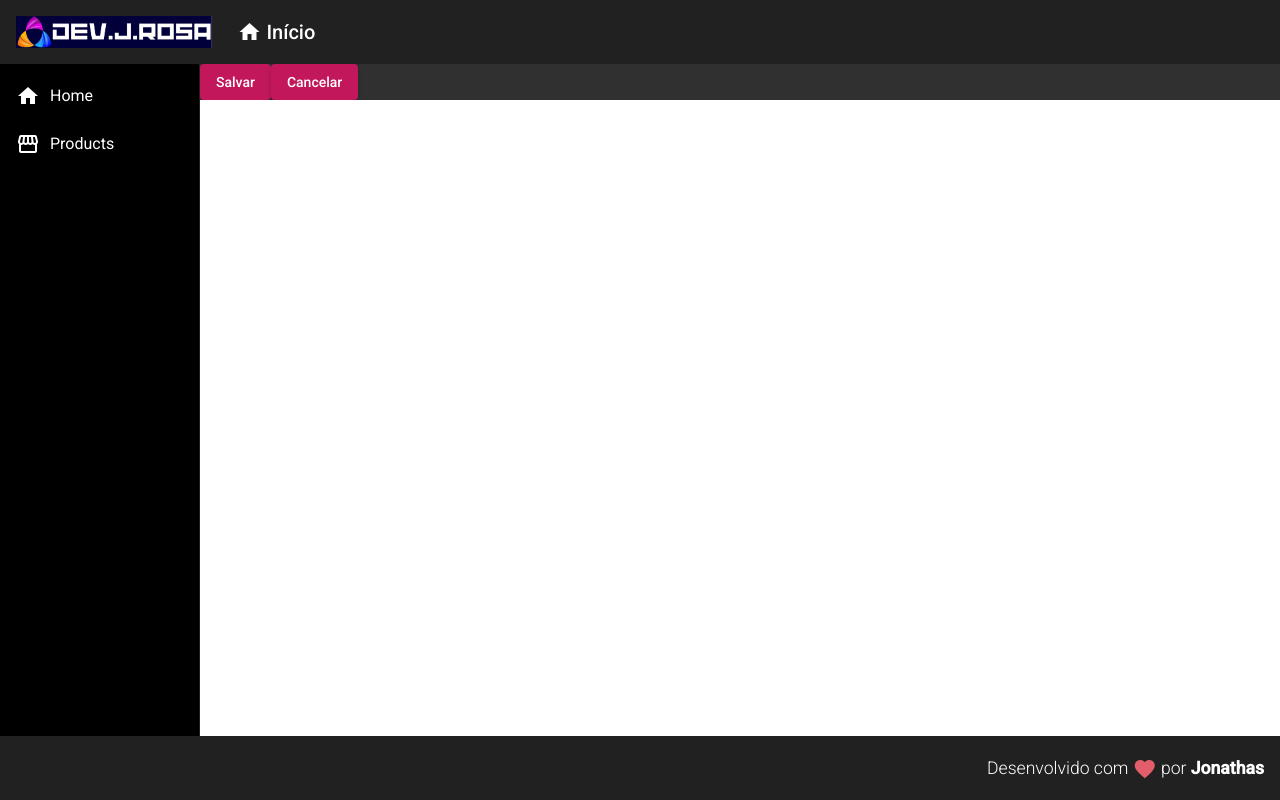
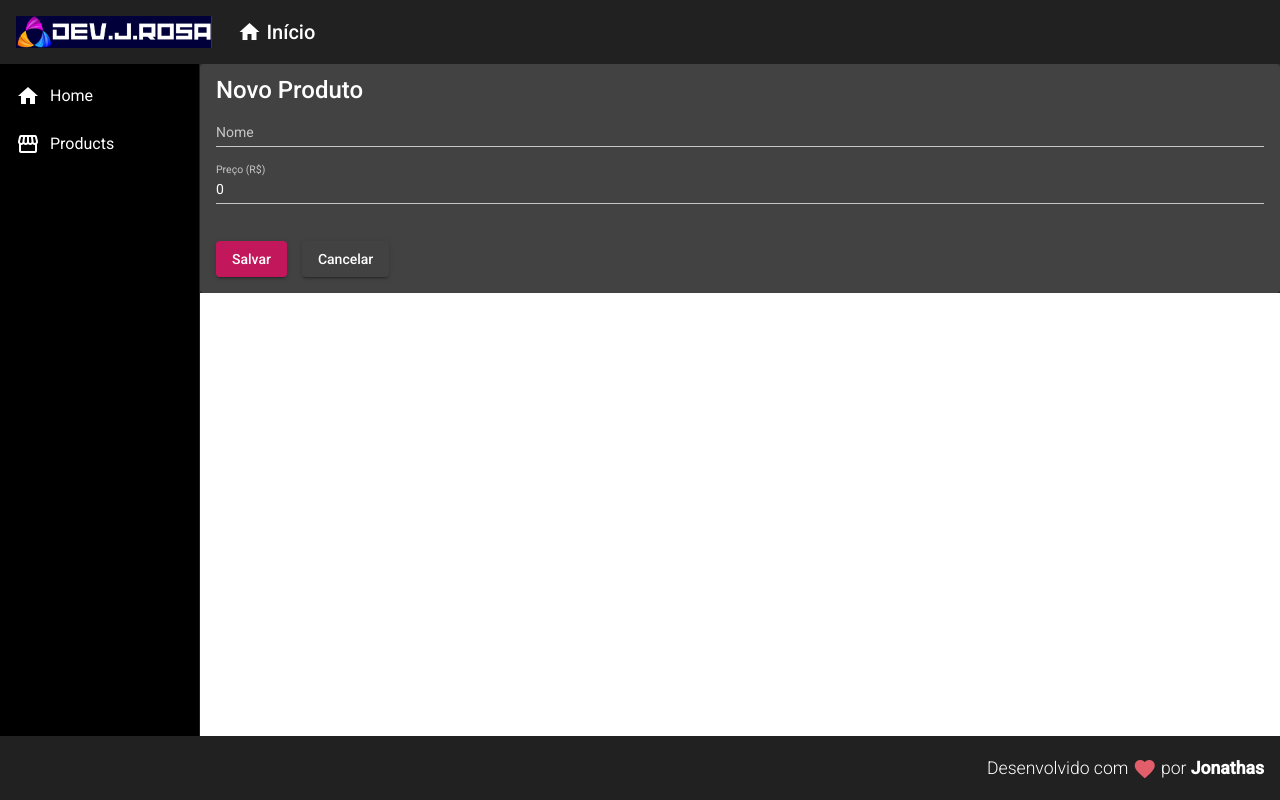
Before and after one commit to JonathasRosa/Angular9-Cod3r, an Angular app in the folder frontend/: page /products/creat in a window 1280 px wide. Built offline with nearby package versions, Linux system fonts and the light colour scheme.

Commit message:
Update Project Angular

```diff
--- a/frontend/src/app/components/product/product-creat/product-creat.component.css
+++ b/frontend/src/app/components/product/product-creat/product-creat.component.css
@@ -0,0 +1,9 @@
+form {
+    display: flex;
+    flex-direction: column;
+}
+button {
+    margin: 20px 15px 0px 0px;
+    margin-top: 20px;
+    margin-right: 15px;
+}
--- a/frontend/src/app/components/product/product-creat/product-creat.component.html
+++ b/frontend/src/app/components/product/product-creat/product-creat.component.html
@@ -1,7 +1,21 @@
-<button mat-raised-button (click)="createProduct()" color="primary">
-    Salvar
-</button>
+<mat-card>
+    <mat-card-title>Novo Produto</mat-card-title>
+    <form>
+        <mat-form-field>
+            <input matInput placeholder="Nome"
+            [(ngModel)]="product.name" name="name">
+        </mat-form-field>
+        <mat-form-field>
+            <input matInput placeholder="Preço (R$)"
+            [(ngModel)]="product.price" name="price">
+        </mat-form-field>
+    </form>
 
-<button mat-raised-button (click)="cancel()" color="primary">
-    Cancelar
-</button>
+    <button mat-raised-button (click)="createProduct()" color="primary">
+        Salvar
+    </button>
+
+    <button mat-raised-button (click)="cancel()">
+        Cancelar
+    </button>
+</mat-card>
--- a/frontend/src/app/components/product/product-creat/product-creat.component.ts
+++ b/frontend/src/app/components/product/product-creat/product-creat.component.ts
@@ -11,7 +11,7 @@ import { Router } from '@angular/router';
 export class ProductCreatComponent implements OnInit {
 
   product: Product = {
-    name: '',
+    name:'',
     price: 0
   }
 
--- a/frontend/src/app/components/product/product.model.ts
+++ b/frontend/src/app/components/product/product.model.ts
@@ -1,5 +1,5 @@
 export interface Product{
-    id?: number
-    name: string
-    price: Number
+    id?: number,
+    name: string,
+    price: number
 }
```
Also changed, not shown: frontend/src/app/app.module.ts (+8 -2 lines), 1 other file (tests, documents, lock files or other folders).
